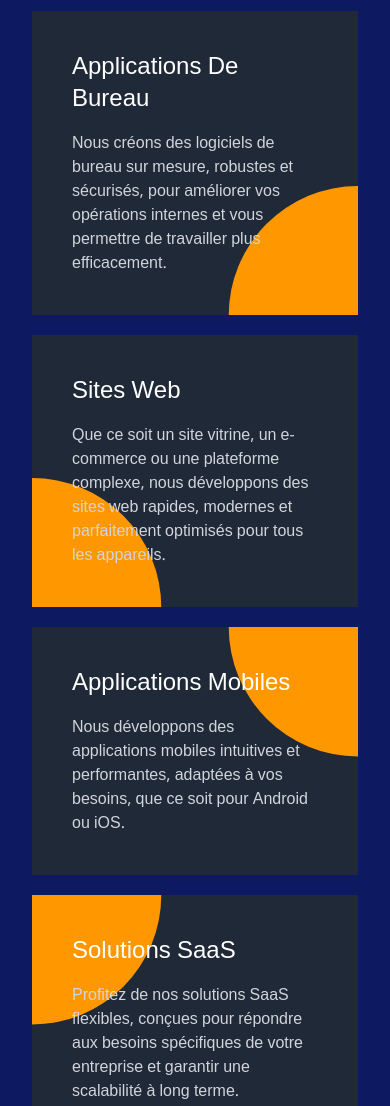
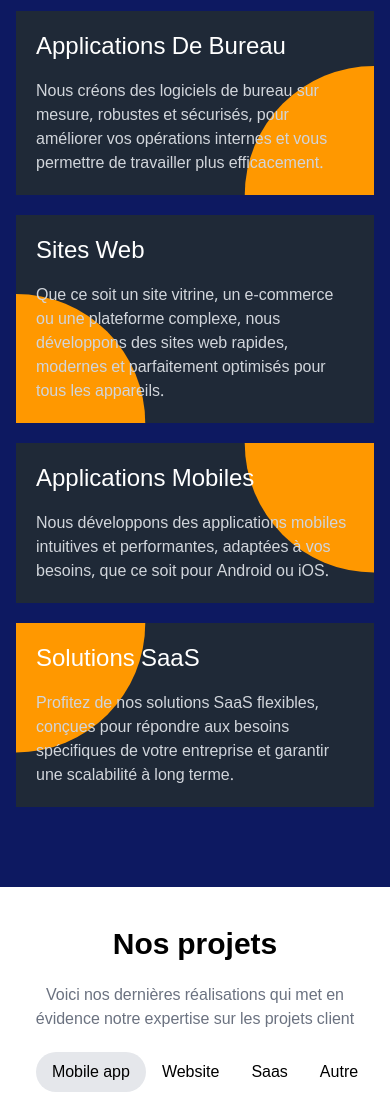
Before and after one commit to woilasoft/website, an Astro site: page /en in a window 390 px wide. Shown: the part 2280-3386 px from the top of the page. Built offline with nearby package versions, Linux system fonts and the light colour scheme; Astro itself is replaced by a stand-in of ours; some packages are replaced by stand-ins of ours.

Commit message:
fix activity component

```diff
--- a/src/components/Activity.astro
+++ b/src/components/Activity.astro
@@ -1,5 +1,30 @@
+---
+const services = [
+  {
+    title: "Applications de bureau",
+    description:
+      "Nous créons des logiciels de bureau sur mesure, robustes et sécurisés, pour améliorer vos opérations internes et vous permettre de travailler plus efficacement.",
+  },
+  {
+    title: "Sites web",
+    description:
+      "Que ce soit un site vitrine, un e-commerce ou une plateforme complexe, nous développons des sites web rapides, modernes et parfaitement optimisés pour tous les appareils.",
+  },
+  {
+    title: "Applications mobiles",
+    description:
+      "Nous développons des applications mobiles intuitives et performantes, adaptées à vos besoins, que ce soit pour Android ou iOS.",
+  },
+  {
+    title: "Solutions SaaS",
+    description:
+      "Profitez de nos solutions SaaS flexibles, conçues pour répondre aux besoins spécifiques de votre entreprise et garantir une scalabilité à long terme.",
+  },
+];
+---
+
 <section
-  class="w-full bg-primary text-center py-20 px-8 xl:px-0 flex flex-col justify-center"
+  class="w-full bg-primary text-center py-20 px-8 xl:px-0 flex flex-col justify-center max-sm:px-4"
 >
   <span
     class="text-gray-400 text-lg max-w-lg mx-auto mb-2 capitalize flex items-center"
@@ -25,58 +50,20 @@
   <div
     class="grid-offer text-left grid sm:grid-cols-2 md:grid-cols-2 gap-5 max-w-5xl mx-auto"
   >
-    <div class="card bg-gray-800 p-10 relative">
-      <div class="circle"></div>
-      <div class="relative lg:pr-52">
-        <h2 class="capitalize text-white mb-4 text-2xl xl:text-3xl">
-          Applications de bureau
-        </h2>
-        <p class="text-gray-300">
-          Nous créons des logiciels de bureau sur mesure, robustes et sécurisés,
-          pour améliorer vos opérations internes et vous permettre de travailler
-          plus efficacement.
-        </p>
-      </div>
-      <div class="icon"></div>
-    </div>
-    <div class="card bg-gray-800 p-10 relative">
-      <div class="circle"></div>
-      <div class="relative lg:pl-48">
-        <h2 class="capitalize text-white mb-4 text-2xl xl:text-3xl">
-          Sites web
-        </h2>
-        <p class="text-gray-300">
-          Que ce soit un site vitrine, un e-commerce ou une plateforme complexe,
-          nous développons des sites web rapides, modernes et parfaitement
-          optimisés pour tous les appareils.
-        </p>
-      </div>
-    </div>
-    <div class="card bg-gray-800 p-10 relative">
-      <div class="circle"></div>
-      <div class="relative lg:pr-44">
-        <h2 class="capitalize text-white mb-4 text-2xl xl:text-3xl">
-          Applications mobiles
-        </h2>
-        <p class="text-gray-300">
-          Nous développons des applications mobiles intuitives et performantes,
-          adaptées à vos besoins, que ce soit pour Android ou iOS.
-        </p>
-      </div>
-    </div>
-    <div class="card bg-gray-800 p-10 relative">
-      <div class="circle"></div>
-      <div class="relative lg:pl-48">
-        <h2 class="capitalize text-white mb-4 text-2xl xl:text-3xl">
-          Solutions SaaS
-        </h2>
-        <p class="text-gray-300">
-          Profitez de nos solutions SaaS flexibles, conçues pour répondre aux
-          besoins spécifiques de votre entreprise et garantir une scalabilité à
-          long terme.
-        </p>
-      </div>
-    </div>
+    {
+      services.map((service, index) => (
+        <div class="card bg-gray-800 p-10 relative max-sm:p-5">
+          <div class="circle" />
+          <div class={`relative ${index % 2 === 0 ? "lg:pr-52" : "lg:pl-48"}`}>
+            <h2 class="capitalize text-white mb-4 text-2xl xl:text-3xl">
+              {service.title}
+            </h2>
+            <p class="text-gray-300">{service.description}</p>
+          </div>
+          <div class="icon" />
+        </div>
+      ))
+    }
   </div>
   <style>
     /* @import url("https://fonts.googleapis.com/css2?family=Playfair+Display:ital,wght@0,400;1,400&display=swap"); */
@@ -154,24 +141,23 @@
     }
 
     .card:nth-child(2) .circle {
-      background: url("/images/web-services-vs-web-application.webp")
-        no-repeat 50% 50% / cover;
+      background: url("/images/web-services-vs-web-application.webp") no-repeat
+        50% 50% / cover;
       bottom: 0;
       left: 0;
       clip-path: circle(calc(6.25rem + 7.5vw) at 0% 100%);
     }
 
     .card:nth-child(3) .circle {
-      background: url("/images/Mobile-App-for-Logistics-Company.jpg")
-        no-repeat 50% 50% / cover;
+      background: url("/images/Mobile-App-for-Logistics-Company.jpg") no-repeat
+        50% 50% / cover;
       top: 0;
       right: 0;
       clip-path: circle(calc(6.25rem + 7.5vw) at 100% 0%);
     }
 
     .card:nth-child(4) .circle {
-      background: url("/images/SaaS.jpg")
-        no-repeat 50% 50% / cover;
+      background: url("/images/SaaS.jpg") no-repeat 50% 50% / cover;
       top: 0;
       left: 0;
       clip-path: circle(calc(6.25rem + 7.5vw) at 0% 0%);
```
